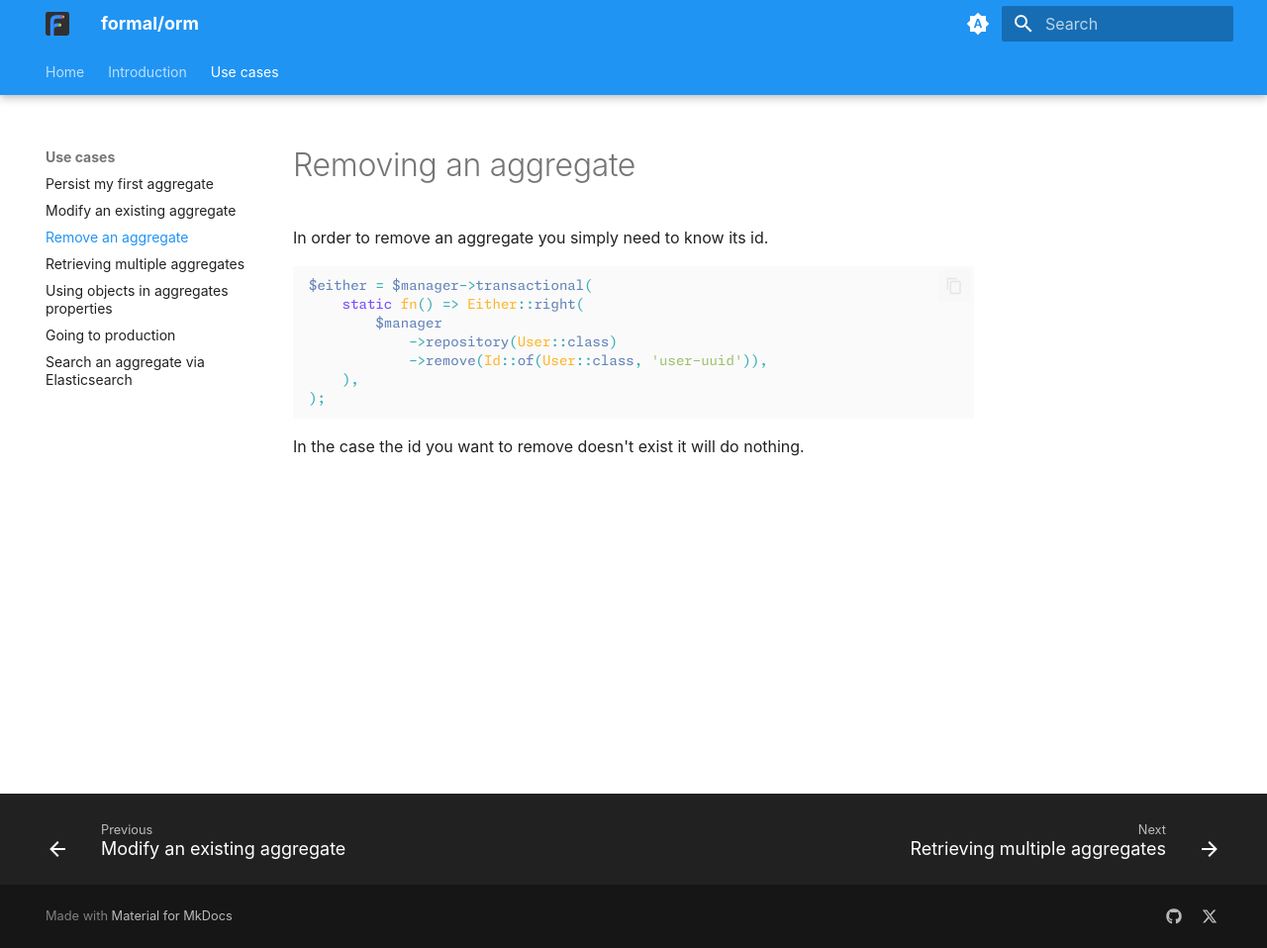
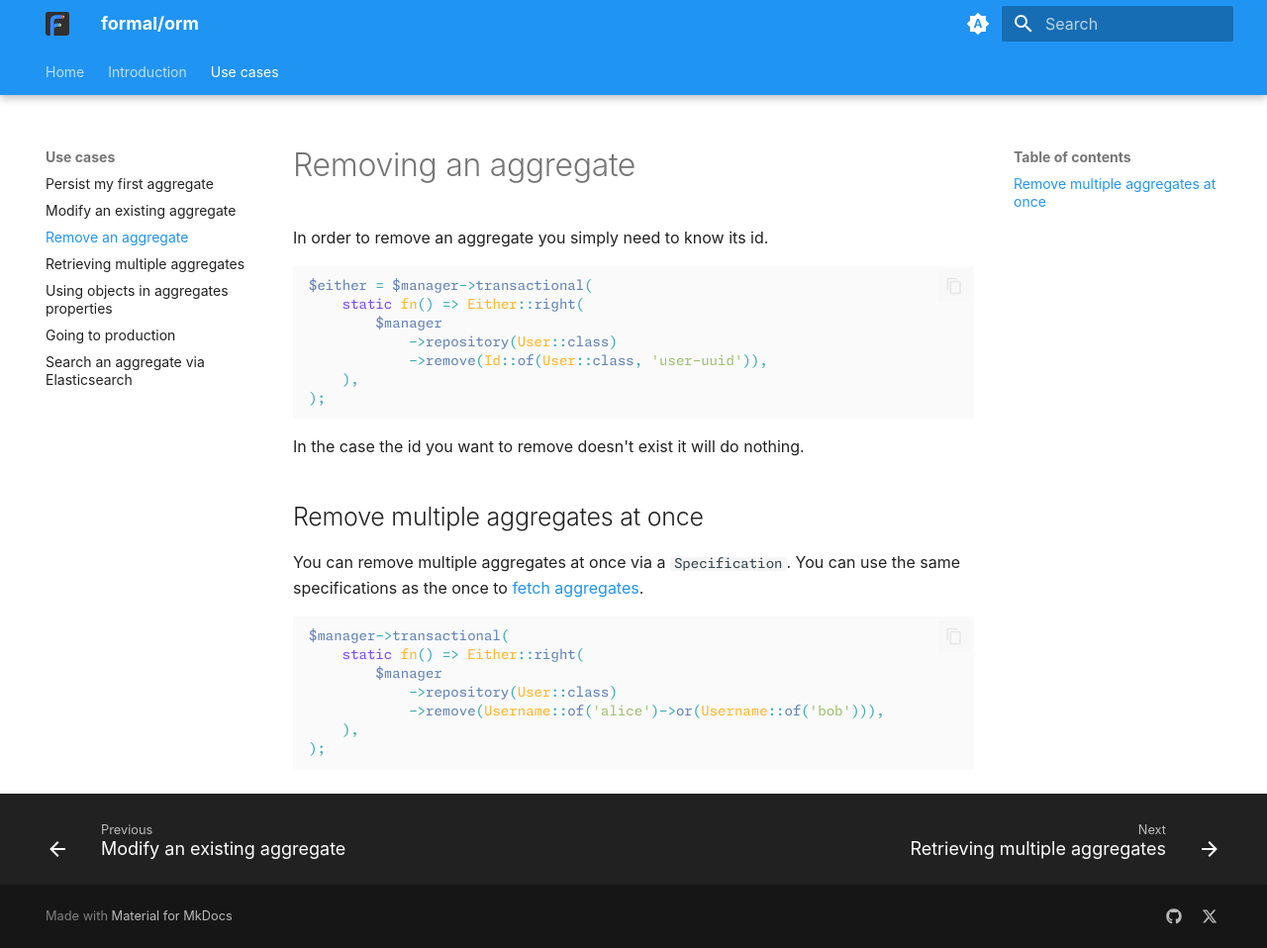
Before and after one commit to formal-php/orm, an MkDocs documentation site: the page built from documentation/use_cases/remove_aggregate.md, in a window 1280 px wide and 958 px high. Shown: the whole window at 99% size. Built offline with MkDocs 1.6.1 and Material for MkDocs 9.7.7, drawn with Linux system fonts in a browser that asks for light colours; plug-ins that fetch from the network failed and are left out.

Commit message:
add mass removal documentation

````diff
--- a/documentation/use_cases/remove_aggregate.md
+++ b/documentation/use_cases/remove_aggregate.md
@@ -13,3 +13,17 @@ $either = $manager->transactional(
 ```
 
 In the case the id you want to remove doesn't exist it will do nothing.
+
+## Remove multiple aggregates at once
+
+You can remove multiple aggregates at once via a `Specification`. You can use the same specifications as the once to [fetch aggregates](retrieve_aggregates.md#filter-the-aggregates-you-need-to-fetch).
+
+```php
+$manager->transactional(
+    static fn() => Either::right(
+        $manager
+            ->repository(User::class)
+            ->remove(Username::of('alice')->or(Username::of('bob'))),
+    ),
+);
+```
````
